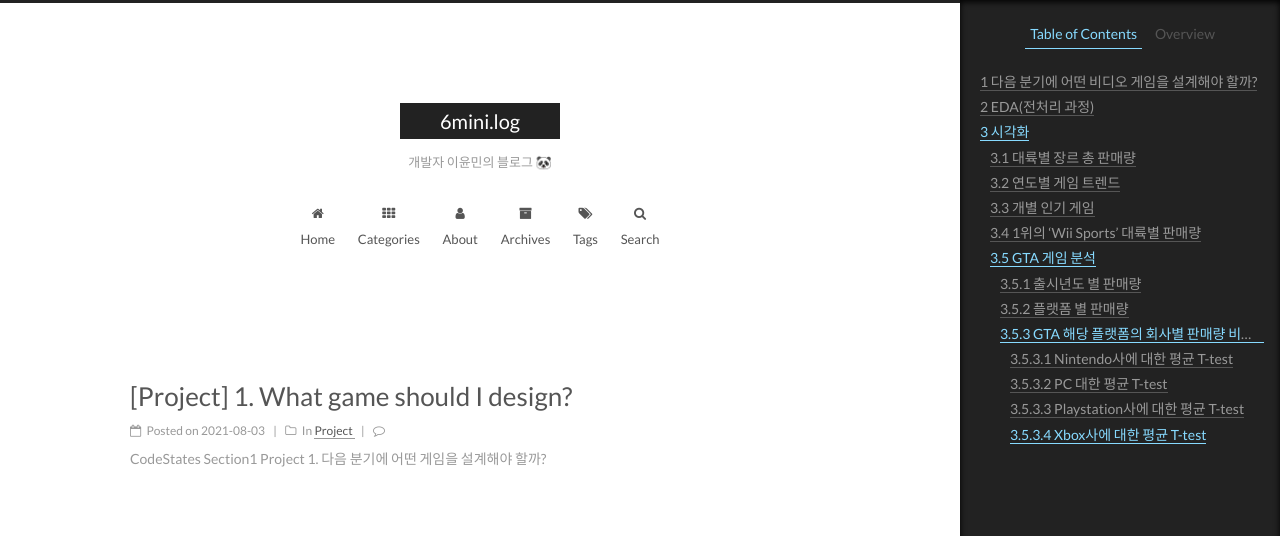
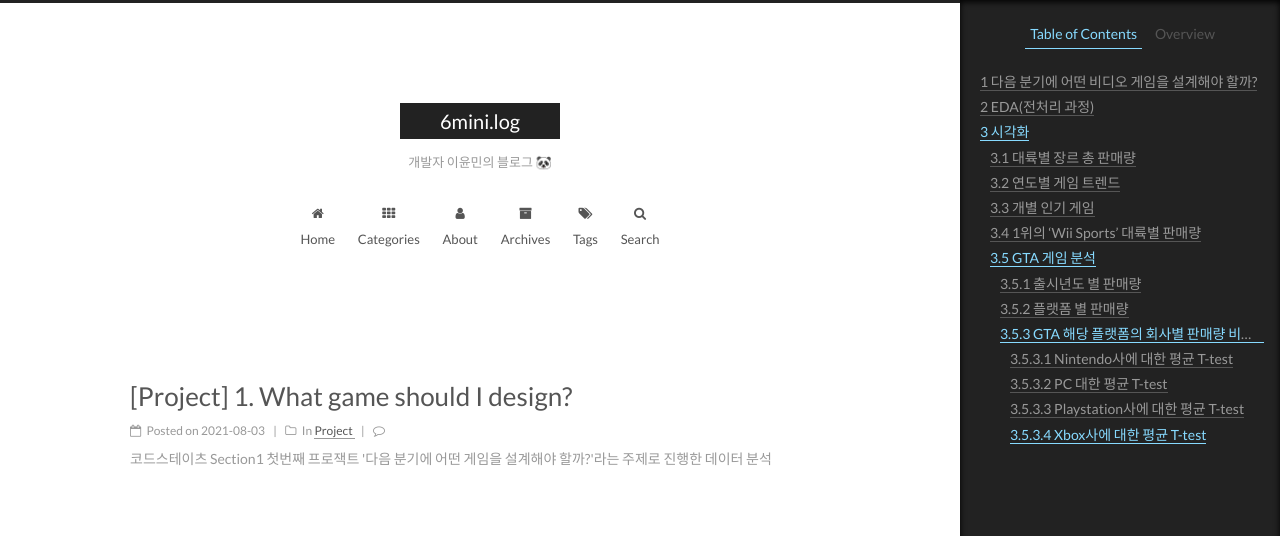
Before and after one commit to 6mini/6mini.github.io, a Jekyll site: the page built from _posts/2021-08-03-project1.md, in a window 1280 px wide. Shown: the top 536 px of the page. Built offline with Jekyll 4.4.1, drawn with Linux system fonts in a browser that asks for light colours; comment, search, counter and statistics services are not loaded.

Commit message:
1st posting

```diff
--- a/_includes/_partials/footer.html
+++ b/_includes/_partials/footer.html
@@ -10,14 +10,14 @@
 </div>
 
 {% if site.copyright %}
-<div class="powered-by">
+{% comment %} <div class="powered-by">
   {{ __.footer.powered | replace: '%s', '<a class="theme-link" href="https://jekyllrb.com">Jekyll</a>') }}
-</div>
+</div> {% endcomment %}
 
-<div class="theme-info">
+{% comment %} <div class="theme-info">
   {{ __.footer.theme }} -
   <a class="theme-link" href="https://github.com/simpleyyt/jekyll-theme-next">
     NexT.{{ site.scheme }}
   </a>
-</div>
+</div> {% endcomment %}
 {% endif %}
--- a/_posts/2021-08-03-project1.md
+++ b/_posts/2021-08-03-project1.md
@@ -1,6 +1,6 @@
 ---
 title: '[Project] 1. What game should I design?'
-description: CodeStates Section1 Project 1. 다음 분기에 어떤 게임을 설계해야 할까?
+description: 코드스테이츠 Section1 첫번째 프로잭트 '다음 분기에 어떤 게임을 설계해야 할까?'라는 주제로 진행한 데이터 분석
 categories:
  - Project
 tags: [Project, Python, EDA, Visualization]
--- a/_sass/_common/components/post/post-meta.scss
+++ b/_sass/_common/components/post/post-meta.scss
@@ -3,7 +3,7 @@
   color: $grey-dark;
   font-family: $font-family-posts;
   font-size: 12px;
-  // text-align: center;
+  text-align: left;
 
   .post-category-list {
     display: inline-block;
--- a/_sass/_common/components/post/post-title.scss
+++ b/_sass/_common/components/post/post-title.scss
@@ -1,6 +1,6 @@
 .posts-expand .post-title {
   font-size: 26px;
-  // text-align: center;
+  text-align: left;
   word-break: break-word;
   font-weight: $posts-expand-title-font-weight;
 
```
